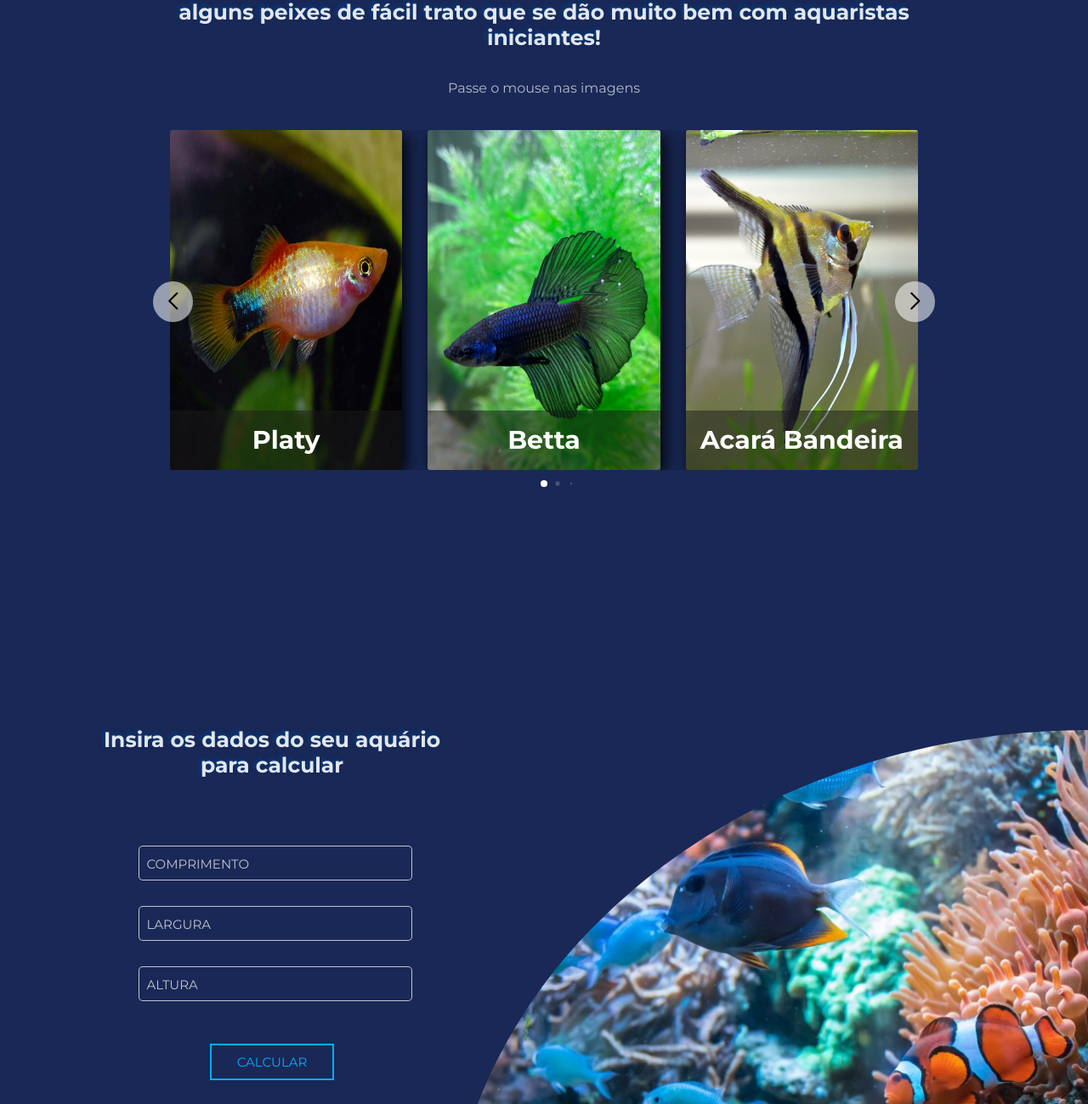
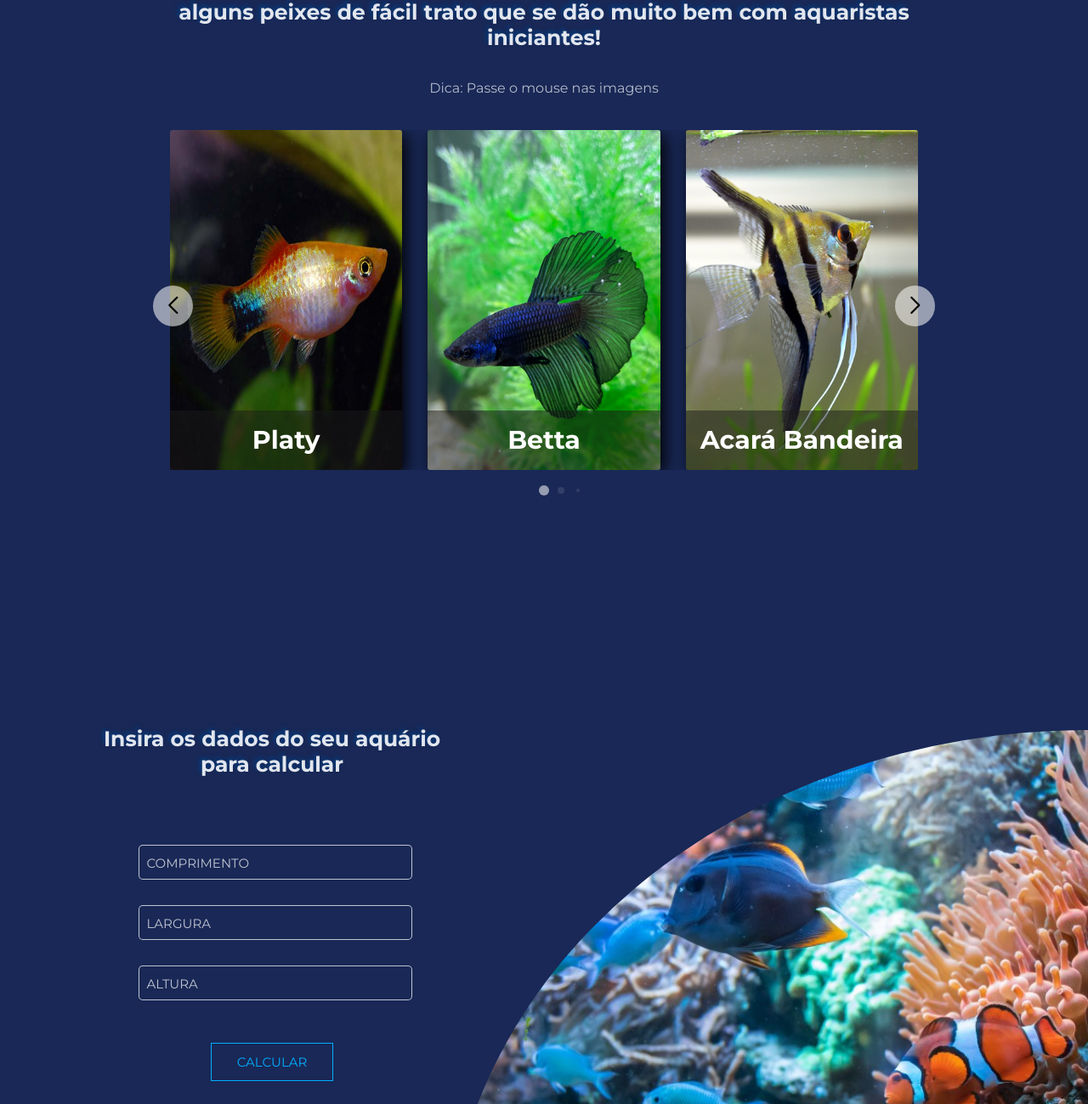
Before and after one commit to hnorioka/siteBPAquario, a plain HTML site: page index.html in a window 1280 px wide. Shown: the part 1701-3000 px from the top of the page at 85% size. Drawn offline with nearby package versions, Linux system fonts and the light colour scheme.

Commit message:
bug botao

```diff
--- a/css/style.css
+++ b/css/style.css
@@ -340,6 +340,7 @@ ul li a:hover::after{
 .container{
     padding: 30px 0;
     margin-top: 10px;
+
 }
 
 .card{
@@ -352,10 +353,12 @@ ul li a:hover::after{
 .swiper {
     margin-left: 100px;
     margin-right: 100px;
+    margin-bottom: 10px;
 }
 
 .swiper-pagination-bullet{
-    background-color: white;
+    padding: 2px;
+    background-color: #ffffff8c;
 }
 .intro {
     height: 70px;
@@ -537,10 +540,10 @@ ul li a:hover::after{
 #botao-calc{
     display: block;
     position: relative;
-    padding: 10px 30px;
+    padding: 12px 30px;
     font-size: 15px;
     text-transform: uppercase;
-    border: 2px solid #00aeff;
+    border: 1px solid #00aeff;
     color: #00aeff;
     text-decoration: none;
     overflow: hidden;
--- a/index.html
+++ b/index.html
@@ -68,7 +68,7 @@
         <div id="intro-peixes">
             <p>Agora que você já sabe como cuidar de aquário, é hora de conhecer alguns peixes de fácil trato que se dão muito bem com aquaristas iniciantes!</p>
         </div>
-        <p id="aviso">Passe o mouse nas imagens</p>
+        <p id="aviso">Dica: Passe o mouse nas imagens</p>
         <div class="container swiper">
             <div class="swiper mySwiper">
                 <div class="swiper-wrapper">
```
